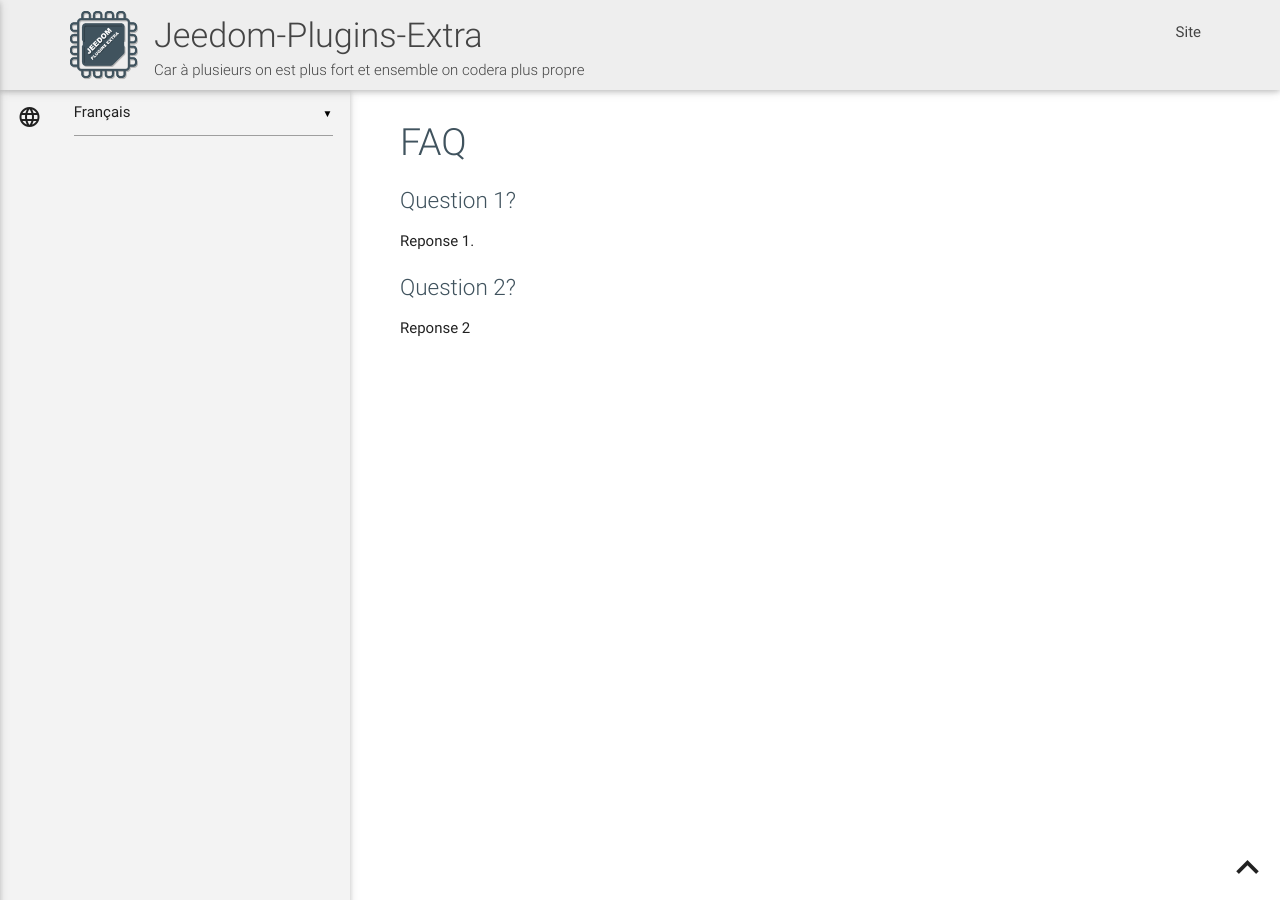
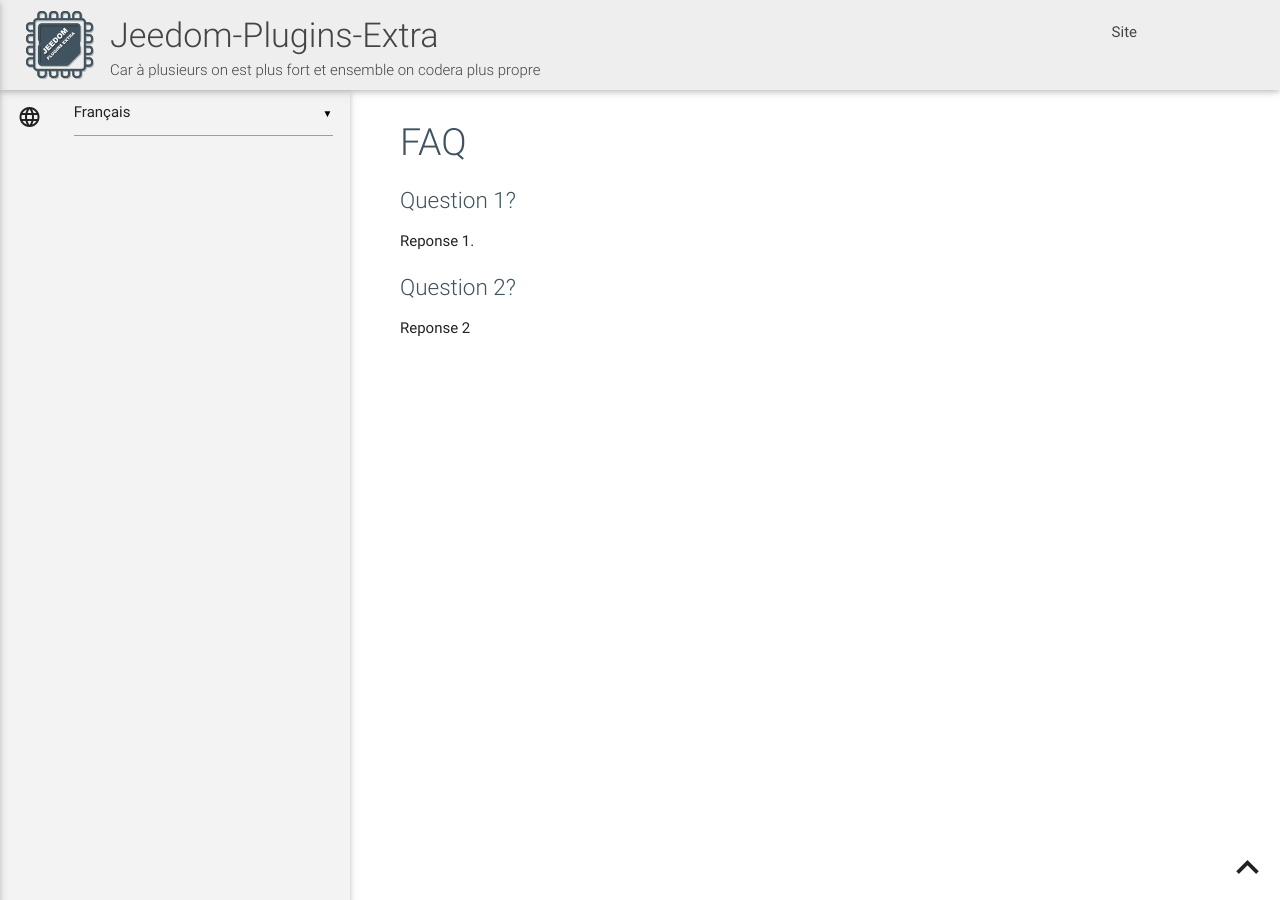
Before and after one commit to rjullien/testPluginTemplateV2, a Jekyll site: the page built from fr_FR/faq.md, in a window 1280 px wide. Built offline with Jekyll 4.4.1, drawn with Linux system fonts in a browser that asks for light colours; our own code applies the rules of GitHub Pages for plain Markdown files.

Commit message:
Update styles.css

```diff
--- a/assets/css/styles.css
+++ b/assets/css/styles.css
@@ -76,13 +76,14 @@ nav ul a, nav {
 	vertical-align: middle !important;
 }
 .toctext{
-	font-size : 0.85rem !important;
+	font-size : 1rem !important;
 }
 .tocnumber{
 	color : #40535E !important;
 }
 #side-nav a{
 	line-height: 24px !important;
+	font-size: 1.2rem !important;
 }
 .toc a.active{
 	 font-weight: bold;
@@ -94,5 +95,10 @@ a{
 	color:#ffab40 !important;
 }
 .titre{
-padding-left: 90px !important;
+	padding-left: 90px !important;
 }
+nav .nav-wrapper {
+    position: absolute !important;
+    height: 100% !important;
+    padding-left: 20px !important;
+}
```
